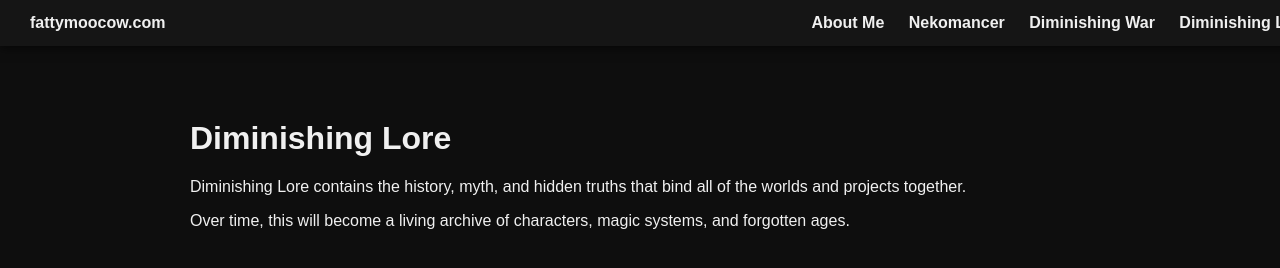
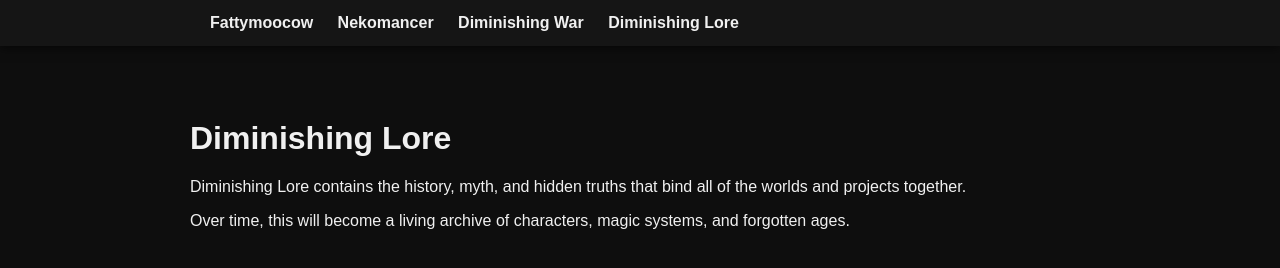
Before and after one commit to fattymoocow-games/Fattieswebsite, a plain HTML site: page diminishinglore/index.html in a window 1280 px wide. Drawn offline with Linux system fonts and the light colour scheme.

Commit message:
Refactor navbar styles and structure

```diff
--- a/diminishinglore/index.html
+++ b/diminishinglore/index.html
@@ -11,16 +11,21 @@ body {
     color: #f0f0f0;
 }
 
+/* Top Navigation */
     .navbar {
         position: fixed;
         top: 0;
         width: 100%;
         background: #151515;
-    padding: 14px 30px;
-    display: flex;
-    justify-content: space-between;
-    align-items: center;
+        padding: 14px 0;
         box-shadow: 0 2px 10px rgba(0,0,0,0.6);
+        z-index: 1000;
+    }
+
+
+    .navbar h1 {
+        font-size: 20px;
+        margin: 0;
     }
 
     .nav-links a {
@@ -34,6 +39,15 @@ body {
         color: #7fd7ff;
     }
 
+    .nav-inner {
+    max-width: 900px;
+    margin: 0 auto;
+    width: 100%;
+    display: flex;
+    justify-content: space-between;
+    align-items: center;
+    }
+
 .content {
     max-width: 900px;
     margin: 120px auto;
@@ -44,12 +58,13 @@ body {
 <body>
 
 <div class="navbar">
-    <div><strong>fattymoocow.com</strong></div>
+    <div class="nav-inner">
         <div class="nav-links">
-        <a href="/">About Me</a>
+            <a href="/">Fattymoocow</a>
             <a href="/nekomancer/">Nekomancer</a>
             <a href="/diminishingwar/">Diminishing War</a>
             <a href="/diminishinglore/">Diminishing Lore</a>
+        </div>
     </div>
 </div>
 
```
Lines whose indentation alone changed are shown as unchanged.
